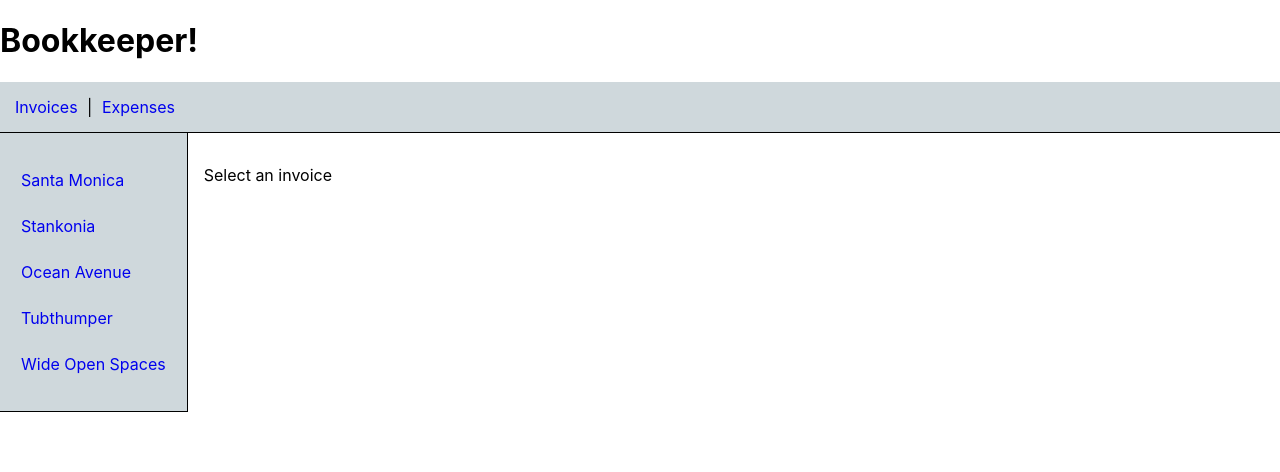
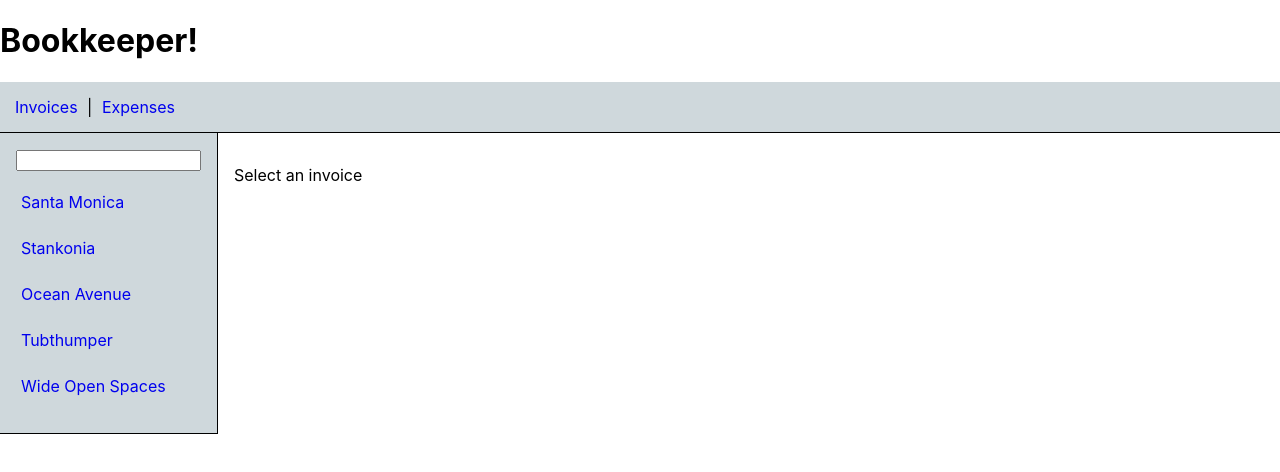
Before and after one commit to Dragonlord1005/react-boi, a React (Create React App) app: page /invoices in a window 1280 px wide. Shown: the top 472 px of the page. Built offline with nearby package versions, Linux system fonts and the light colour scheme.

Commit message:
added search for invoice

```diff
--- a/src/routes/invoices.tsx
+++ b/src/routes/invoices.tsx
@@ -1,8 +1,9 @@
-import { NavLink, Outlet } from "react-router-dom";
+import { NavLink, Outlet, useSearchParams } from "react-router-dom";
 import { getInvoices } from "../data";
 
 export default function Invoices() {
   let invoices = getInvoices();
+  let [searchParams, setSearchParams] = useSearchParams();
   return (
     <div style={{ display: "flex" }}>
       <nav
@@ -11,7 +12,25 @@
           padding: "1rem",
         }}
       >
-        {invoices.map((invoice) => (
+        <input
+          value={searchParams.get("filter") || ""}
+          onChange={(event: { target: { value: any; }; }) => {
+            let filter = event.target.value;
+            if (filter) {
+              setSearchParams({ filter });
+            } else {
+              setSearchParams({});
+            }
+          }}
+        />
+        {invoices
+          .filter((invoice) => {
+            let filter = searchParams.get("filter");
+            if (!filter) return true;
+            let name = invoice.name.toLowerCase();
+            return name.startsWith(filter.toLowerCase());
+          })
+          .map((invoice) => (
           <NavLink
             style={({ isActive }) => {
               return {
```
